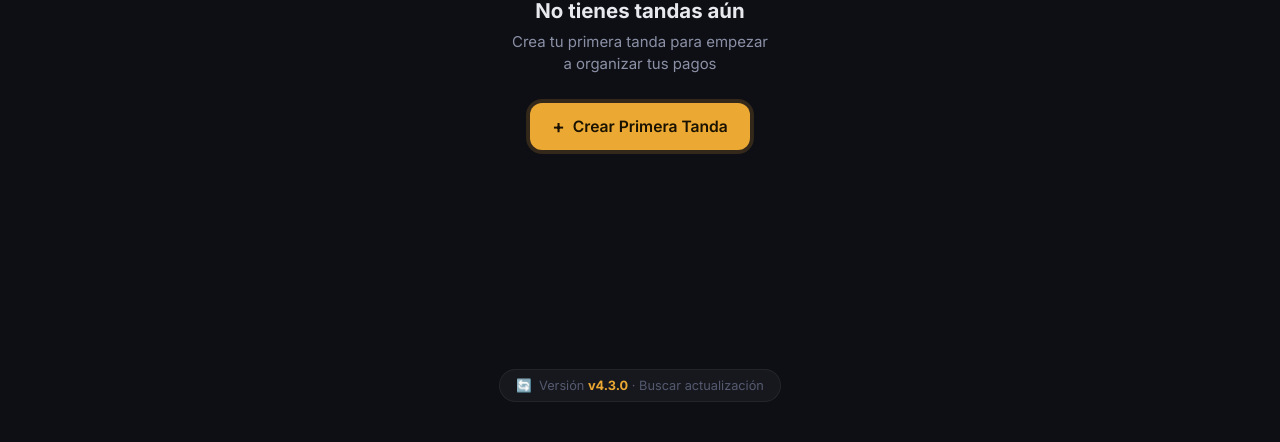
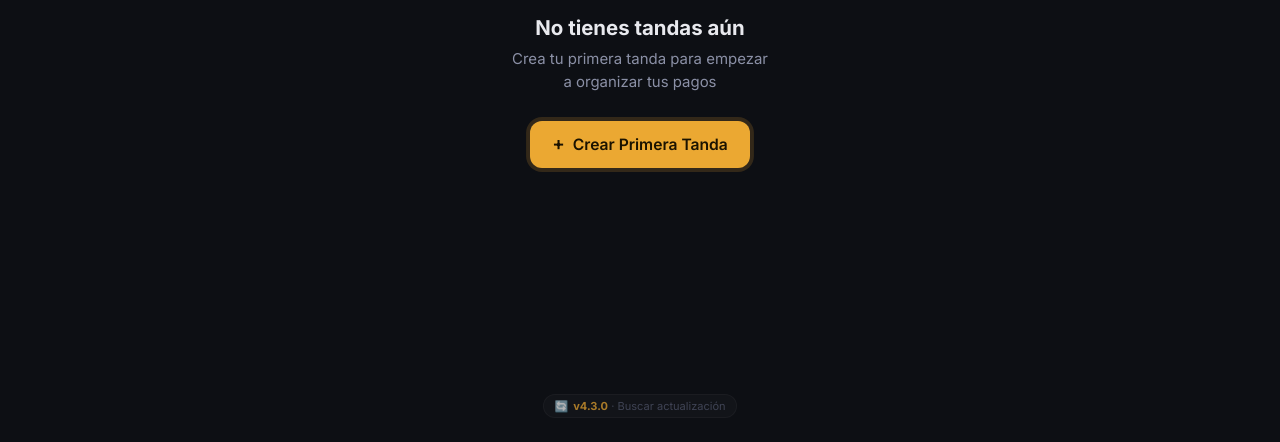
Before and after one commit to xBrayann/Tanda-app, a plain HTML site: page index.html in a window 1280 px wide. Shown: the part 358-800 px from the top of the page. Drawn offline with nearby package versions, Linux system fonts and the light colour scheme.

Commit message:
v4.3.1: mover footer de actualizacion al fondo y diseño mas compacto y sutil

```diff
--- a/index.html
+++ b/index.html
@@ -1,5 +1,6 @@
 <!DOCTYPE html>
 <html lang="es">
+
 <head>
     <meta charset="UTF-8">
     <meta name="viewport" content="width=device-width, initial-scale=1.0, user-scalable=no, maximum-scale=1.0">
@@ -29,6 +30,7 @@
     <link rel="manifest" href="manifest.json">
     <script src="https://cdn.jsdelivr.net/npm/html2canvas@1.4.1/dist/html2canvas.min.js" defer></script>
 </head>
+
 <body>
     <!-- Splash / Loading -->
     <div id="splash-screen" class="splash-screen">
@@ -56,7 +58,11 @@
                             <p class="header-subtitle" id="header-date"></p>
                         </div>
                     </div>
-                    <button class="header-action-btn" onclick="checkForAppUpdate(true)" title="Buscar actualizaciones" id="btn-header-update"><svg width="18" height="18" viewBox="0 0 24 24" fill="none" stroke="currentColor" stroke-width="2" stroke-linecap="round" stroke-linejoin="round"><path d="M21.5 2v6h-6M21.34 15.57a10 10 0 1 1-.57-8.38l5.67-5.67"/></svg></button>
+                    <button class="header-action-btn" onclick="checkForAppUpdate(true)" title="Buscar actualizaciones"
+                        id="btn-header-update"><svg width="18" height="18" viewBox="0 0 24 24" fill="none"
+                            stroke="currentColor" stroke-width="2" stroke-linecap="round" stroke-linejoin="round">
+                            <path d="M21.5 2v6h-6M21.34 15.57a10 10 0 1 1-.57-8.38l5.67-5.67" />
+                        </svg></button>
                 </div>
             </header>
 
@@ -93,9 +99,10 @@
 
                 <!-- App Version / Update Check Footer -->
                 <div class="app-version-footer">
-                    <button class="btn-check-update" onclick="checkForAppUpdate(true)" title="Comprobar si hay actualizaciones">
+                    <button class="btn-check-update" onclick="checkForAppUpdate(true)"
+                        title="Comprobar si hay actualizaciones">
                         <span class="update-spin-icon" id="update-spin-icon">🔄</span>
-                        <span>Versión <strong id="app-version-display">v4.3.0</strong> · Buscar actualización</span>
+                        <span><strong id="app-version-display">v4.3.0</strong> · Buscar actualización</span>
                     </button>
                 </div>
             </main>
@@ -111,7 +118,11 @@
             <header class="app-header">
                 <div class="header-content">
                     <button class="header-back" onclick="goHome()">
-                        <svg width="24" height="24" viewBox="0 0 24 24" fill="none" stroke="currentColor" stroke-width="2.5" stroke-linecap="round" stroke-linejoin="round"><path d="M19 12H5"/><path d="M12 19l-7-7 7-7"/></svg>
+                        <svg width="24" height="24" viewBox="0 0 24 24" fill="none" stroke="currentColor"
+                            stroke-width="2.5" stroke-linecap="round" stroke-linejoin="round">
+                            <path d="M19 12H5" />
+                            <path d="M12 19l-7-7 7-7" />
+                        </svg>
                     </button>
                     <h1 class="header-title" id="create-title">Nueva Tanda</h1>
                     <div style="width:40px"></div>
@@ -124,7 +135,8 @@
                         <label class="form-label" for="tanda-name">
                             <span class="label-icon">🏷️</span> Nombre de la tanda
                         </label>
-                        <input type="text" id="tanda-name" class="form-input" placeholder="Ej: Tanda del trabajo" required maxlength="40">
+                        <input type="text" id="tanda-name" class="form-input" placeholder="Ej: Tanda del trabajo"
+                            required maxlength="40">
                     </div>
 
                     <input type="hidden" id="tanda-amount" value="0">
@@ -135,7 +147,8 @@
                             <label class="form-label" for="tanda-people">
                                 <span class="label-icon">👥</span> Personas
                             </label>
-                            <input type="number" id="tanda-people" class="form-input" placeholder="10" required min="2" max="30">
+                            <input type="number" id="tanda-people" class="form-input" placeholder="10" required min="2"
+                                max="30">
                             <span class="form-hint">Máx. 30</span>
                         </div>
                         <div class="form-group">
@@ -153,7 +166,11 @@
                                 <span class="label-icon">📝</span> Participantes
                             </label>
                             <button type="button" class="btn-add-participant" onclick="addParticipant()">
-                                <svg width="14" height="14" viewBox="0 0 24 24" fill="none" stroke="currentColor" stroke-width="2.5" stroke-linecap="round"><line x1="12" y1="5" x2="12" y2="19"/><line x1="5" y1="12" x2="19" y2="12"/></svg>
+                                <svg width="14" height="14" viewBox="0 0 24 24" fill="none" stroke="currentColor"
+                                    stroke-width="2.5" stroke-linecap="round">
+                                    <line x1="12" y1="5" x2="12" y2="19" />
+                                    <line x1="5" y1="12" x2="19" y2="12" />
+                                </svg>
                                 Agregar
                             </button>
                         </div>
@@ -174,11 +191,19 @@
             <header class="app-header">
                 <div class="header-content">
                     <button class="header-back" onclick="goHome()">
-                        <svg width="24" height="24" viewBox="0 0 24 24" fill="none" stroke="currentColor" stroke-width="2.5" stroke-linecap="round" stroke-linejoin="round"><path d="M19 12H5"/><path d="M12 19l-7-7 7-7"/></svg>
+                        <svg width="24" height="24" viewBox="0 0 24 24" fill="none" stroke="currentColor"
+                            stroke-width="2.5" stroke-linecap="round" stroke-linejoin="round">
+                            <path d="M19 12H5" />
+                            <path d="M12 19l-7-7 7-7" />
+                        </svg>
                     </button>
                     <h1 class="header-title" id="detail-title">Tanda</h1>
                     <button class="header-btn-edit" id="btn-edit-tanda" onclick="editCurrentTanda()" title="Editar">
-                        <svg width="15" height="15" viewBox="0 0 24 24" fill="none" stroke="currentColor" stroke-width="2" stroke-linecap="round" stroke-linejoin="round"><path d="M11 4H4a2 2 0 0 0-2 2v14a2 2 0 0 0 2 2h14a2 2 0 0 0 2-2v-7"/><path d="M18.5 2.5a2.121 2.121 0 0 1 3 3L12 15l-4 1 1-4 9.5-9.5z"/></svg>
+                        <svg width="15" height="15" viewBox="0 0 24 24" fill="none" stroke="currentColor"
+                            stroke-width="2" stroke-linecap="round" stroke-linejoin="round">
+                            <path d="M11 4H4a2 2 0 0 0-2 2v14a2 2 0 0 0 2 2h14a2 2 0 0 0 2-2v-7" />
+                            <path d="M18.5 2.5a2.121 2.121 0 0 1 3 3L12 15l-4 1 1-4 9.5-9.5z" />
+                        </svg>
                         Editar
                     </button>
                 </div>
@@ -225,11 +250,20 @@
             <!-- Bottom Actions -->
             <div class="detail-bottom-actions">
                 <button class="btn btn-share btn-sm" onclick="exportTandaPNG()" id="btn-export-png">
-                    <svg width="16" height="16" viewBox="0 0 24 24" fill="none" stroke="currentColor" stroke-width="2" stroke-linecap="round" stroke-linejoin="round"><path d="M4 12v8a2 2 0 0 0 2 2h12a2 2 0 0 0 2-2v-8"/><polyline points="16 6 12 2 8 6"/><line x1="12" y1="2" x2="12" y2="15"/></svg>
+                    <svg width="16" height="16" viewBox="0 0 24 24" fill="none" stroke="currentColor" stroke-width="2"
+                        stroke-linecap="round" stroke-linejoin="round">
+                        <path d="M4 12v8a2 2 0 0 0 2 2h12a2 2 0 0 0 2-2v-8" />
+                        <polyline points="16 6 12 2 8 6" />
+                        <line x1="12" y1="2" x2="12" y2="15" />
+                    </svg>
                     Exportar PNG
                 </button>
                 <button class="btn btn-danger btn-sm" onclick="confirmDeleteTanda()">
-                    <svg width="16" height="16" viewBox="0 0 24 24" fill="none" stroke="currentColor" stroke-width="2" stroke-linecap="round" stroke-linejoin="round"><path d="M3 6h18"/><path d="M19 6v14a2 2 0 0 1-2 2H7a2 2 0 0 1-2-2V6m3 0V4a2 2 0 0 1 2-2h4a2 2 0 0 1 2 2v2"/></svg>
+                    <svg width="16" height="16" viewBox="0 0 24 24" fill="none" stroke="currentColor" stroke-width="2"
+                        stroke-linecap="round" stroke-linejoin="round">
+                        <path d="M3 6h18" />
+                        <path d="M19 6v14a2 2 0 0 1-2 2H7a2 2 0 0 1-2-2V6m3 0V4a2 2 0 0 1 2-2h4a2 2 0 0 1 2 2v2" />
+                    </svg>
                     Eliminar
                 </button>
             </div>
@@ -260,7 +294,8 @@
                 </div>
                 <div class="pwa-update-actions">
                     <button class="btn-update-now" id="btn-update-pwa" onclick="applyAppUpdate()">Actualizar</button>
-                    <button class="btn-update-dismiss" onclick="dismissUpdateBanner()" aria-label="Cerrar">&times;</button>
+                    <button class="btn-update-dismiss" onclick="dismissUpdateBanner()"
+                        aria-label="Cerrar">&times;</button>
                 </div>
             </div>
         </div>
@@ -269,7 +304,7 @@
         <div id="toast-container" class="toast-container"></div>
     </div>
 
-    <script src="app.js?v=4.3.0"></script>
+    <script src="app.js?v=4.3.1"></script>
 
     <!-- Registro del Service Worker & PWA Update Manager -->
     <script>
@@ -417,7 +452,7 @@
                     // C. Auto-verificar actualización al volver a la app
                     document.addEventListener('visibilitychange', () => {
                         if (document.visibilityState === 'visible') {
-                            reg.update().catch(() => {});
+                            reg.update().catch(() => { });
                         }
                     });
                 } catch (err) {
@@ -427,4 +462,5 @@
         }
     </script>
 </body>
+
 </html>
--- a/styles.css
+++ b/styles.css
@@ -1472,27 +1472,30 @@ input[type="date"]::-webkit-calendar-picker-indicator {
 
 /* Home Version Footer */
 .app-version-footer {
-    padding: 24px 16px 40px;
+    margin-top: auto;
+    padding: 14px 16px max(24px, env(safe-area-inset-bottom));
     text-align: center;
 }
 
 .btn-check-update {
-    background: rgba(255, 255, 255, 0.04);
-    border: 1px solid var(--border);
-    border-radius: var(--r-full);
-    padding: 8px 16px;
+    background: rgba(255, 255, 255, 0.03);
+    border: 1px solid rgba(255, 255, 255, 0.05);
+    border-radius: var(--r-full);
+    padding: 4px 10px;
     color: var(--text-3);
-    font-size: 0.75rem;
+    font-size: 0.65rem;
     font-family: inherit;
     cursor: pointer;
     display: inline-flex;
     align-items: center;
-    gap: 7px;
+    gap: 5px;
+    opacity: 0.7;
     transition: all 0.2s ease;
 }
 
 .btn-check-update:hover,
 .btn-check-update:active {
+    opacity: 1;
     background: rgba(235, 168, 50, 0.08);
     border-color: var(--gold-mid);
     color: var(--text-2);
```
Also changed, not shown: sw.js (+5 -5 lines).
